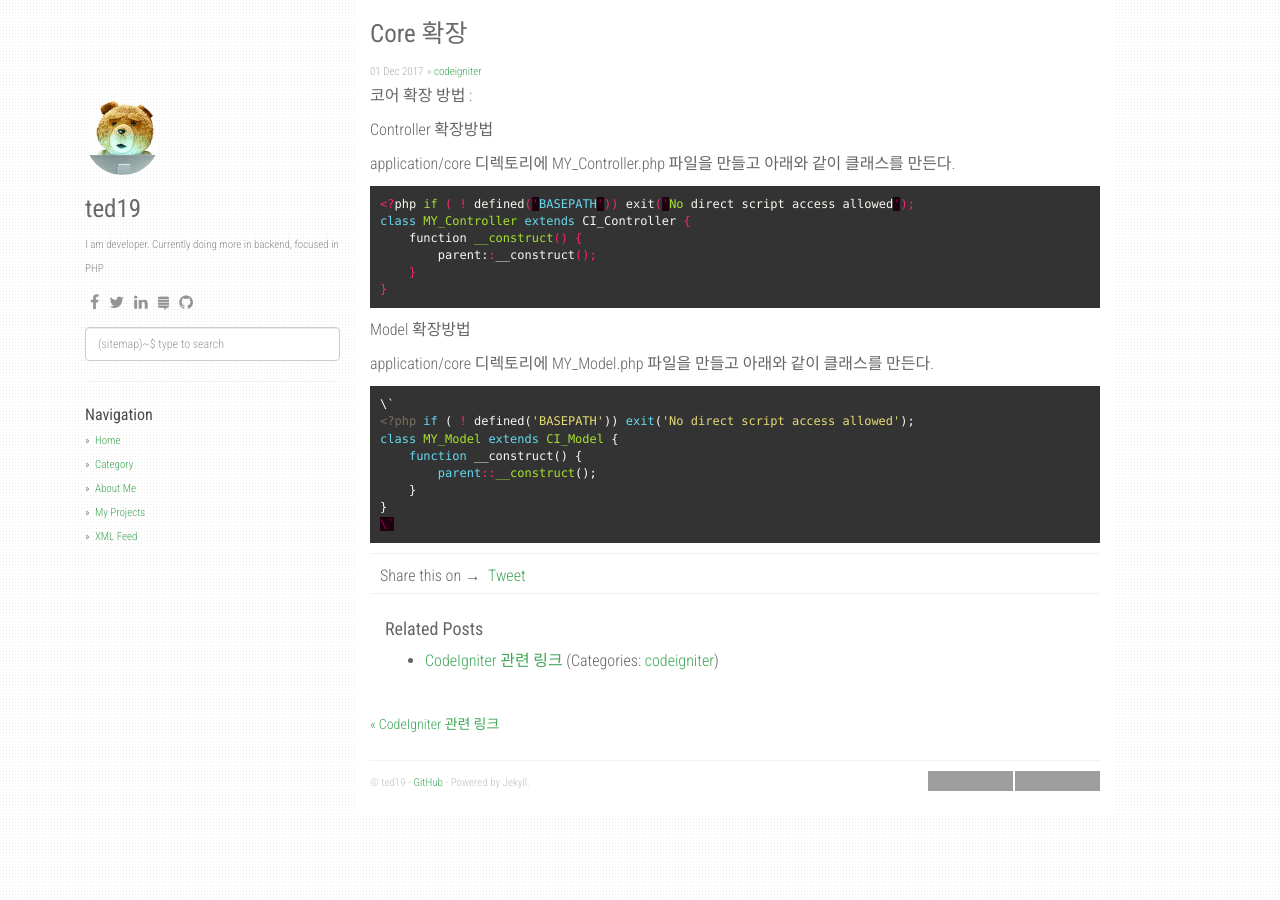
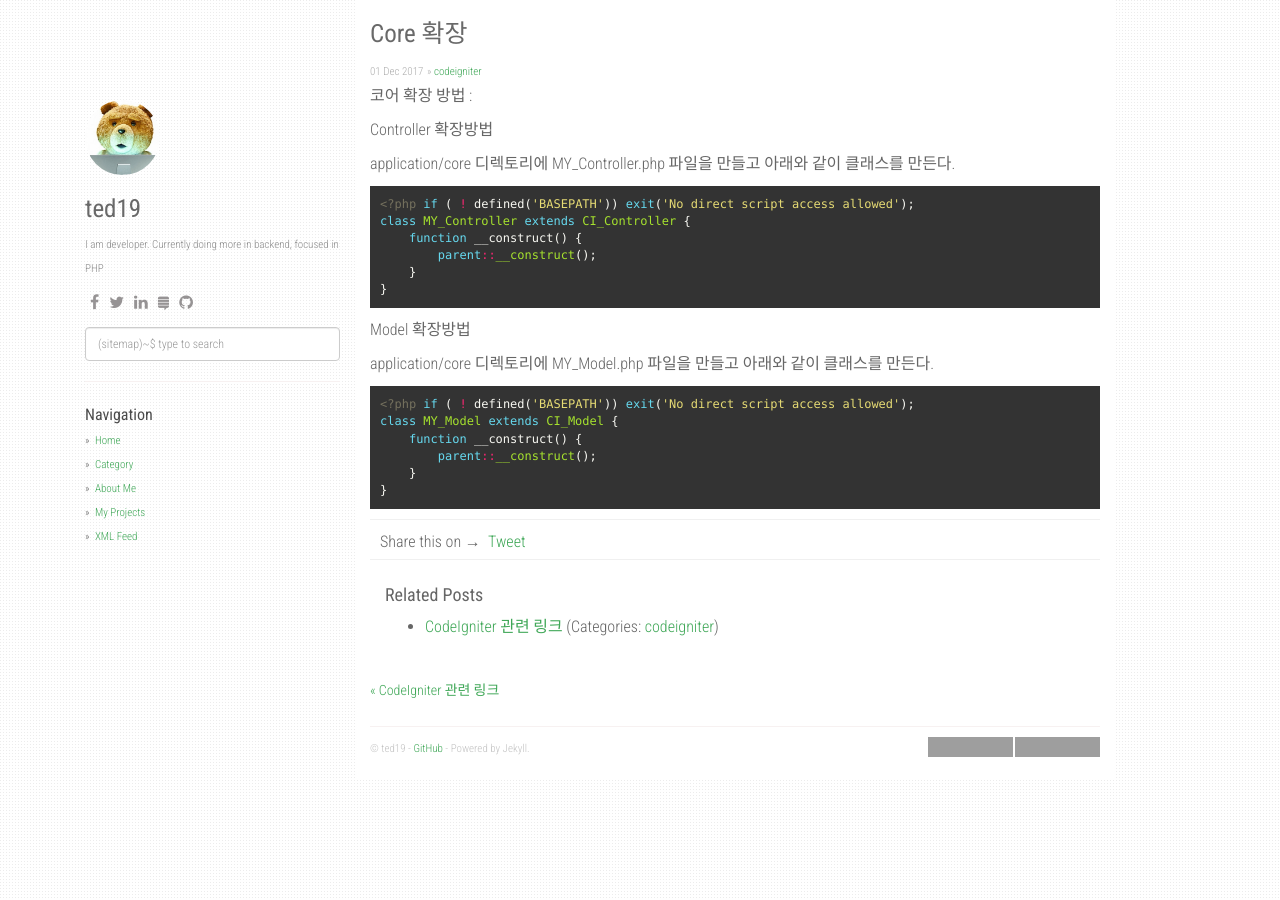
Before and after one commit to agusmakmun/agusmakmun.github.io, a Jekyll site: the page built from _posts/2017/2017-12-01-core-확장.markdown, in a window 1280 px wide. Built offline with Jekyll 4.4.1, drawn with Linux system fonts in a browser that asks for light colours; nearby versions of some CDN libraries; comment, search, counter and statistics services are not loaded; grey boxes are pictures that could not be loaded.

Commit message:
코드블록 변경

```diff
--- a/_posts/2017/2017-12-01-core-확장.markdown
+++ b/_posts/2017/2017-12-01-core-확장.markdown
@@ -11,7 +11,7 @@ Controller 확장방법
 
 application/core 디렉토리에 MY_Controller.php 파일을 만들고 아래와 같이 클래스를 만든다.
 
-{% highlight java %}
+{% highlight php %}
 <?php if ( ! defined('BASEPATH')) exit('No direct script access allowed');
 class MY_Controller extends CI_Controller {
     function __construct() {
@@ -25,12 +25,10 @@ Model 확장방법
 application/core 디렉토리에 MY_Model.php 파일을 만들고 아래와 같이 클래스를 만든다.
 
 {% highlight php %}
-\`
 <?php if ( ! defined('BASEPATH')) exit('No direct script access allowed');
 class MY_Model extends CI_Model {
     function __construct() {
         parent::__construct();
     }
 }
-\`
 {% endhighlight %}
```
